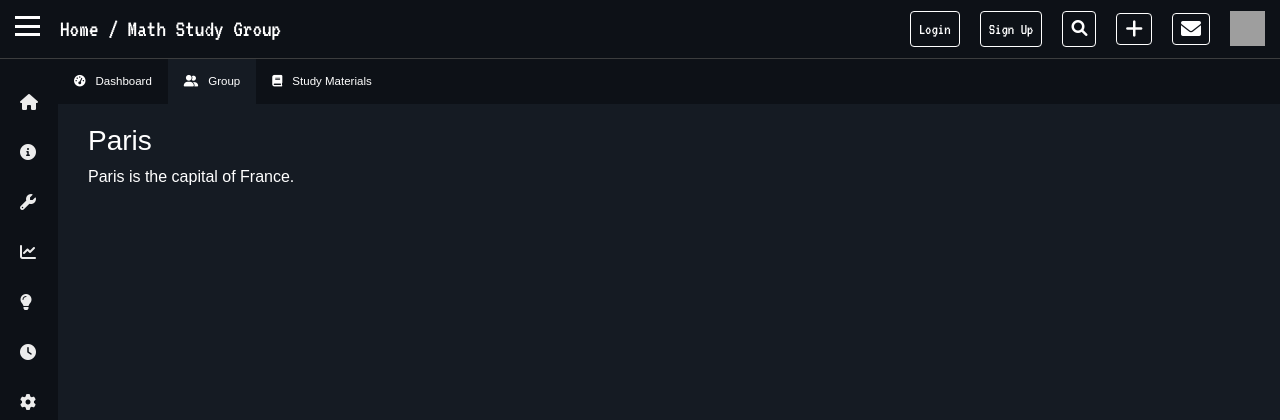
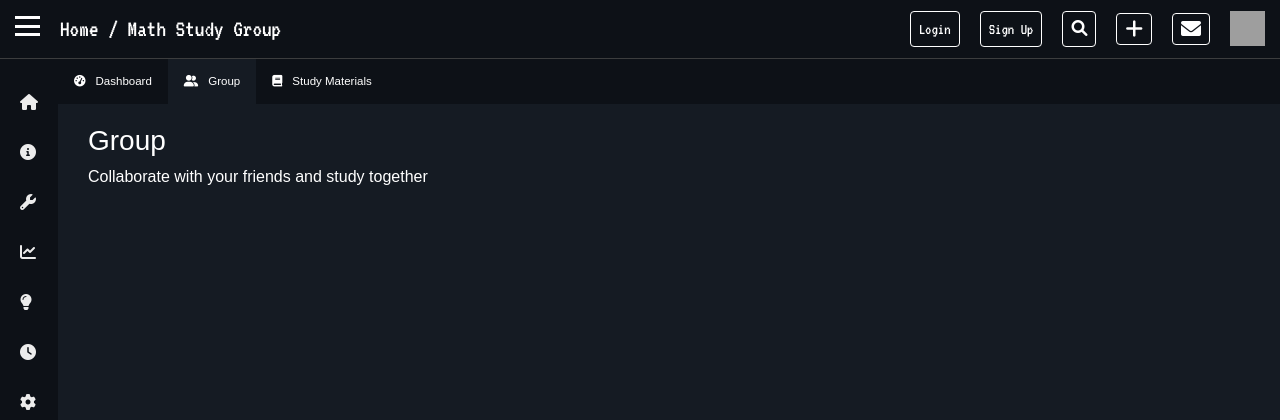
Before and after one commit to charantm7/VOREX-Educational-Web-App, a Django app: page /rooms/1 in a window 1280 px wide, after a click on "Group". Shown: the top 420 px of the page. Run offline with Django 5.2, Linux system fonts and the light colour scheme; a user stored in the database is signed in; data comes from the database, SQL or seed files in the repository; grey boxes are pictures that could not be loaded.

Commit message:
changes in room

```diff
--- a/base/templates/base/room.html
+++ b/base/templates/base/room.html
@@ -49,13 +49,13 @@
   </div>
 
   <div id="Paris" class="tabcontent">
-    <h3>Paris</h3>
-    <p>Paris is the capital of France.</p>
+    <h3>Group</h3>
+    <p>Collaborate with your friends and study together</p>
   </div>
 
   <div id="Tokyo" class="tabcontent">
-    <h3>Tokyo</h3>
-    <p>Tokyo is the capital of Japan.</p>
+    <h3>Study Materials</h3>
+    <p>upload your study materials hear</p>
     <p>
       <a href="{% url 'Rooms' rooms.pk %}">Back to Room</a>
     </p>
```
